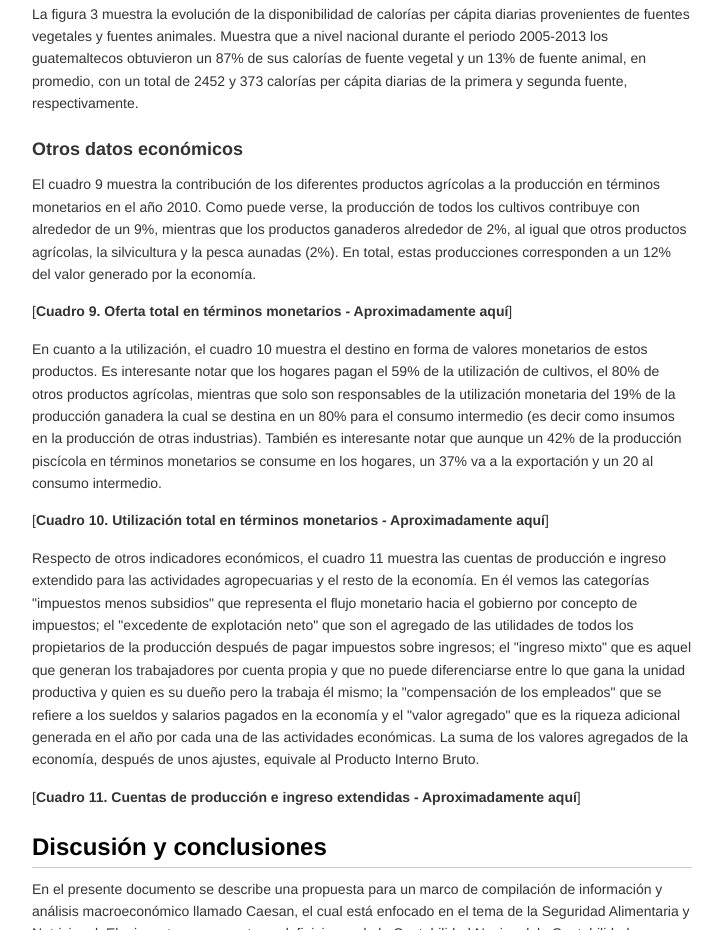
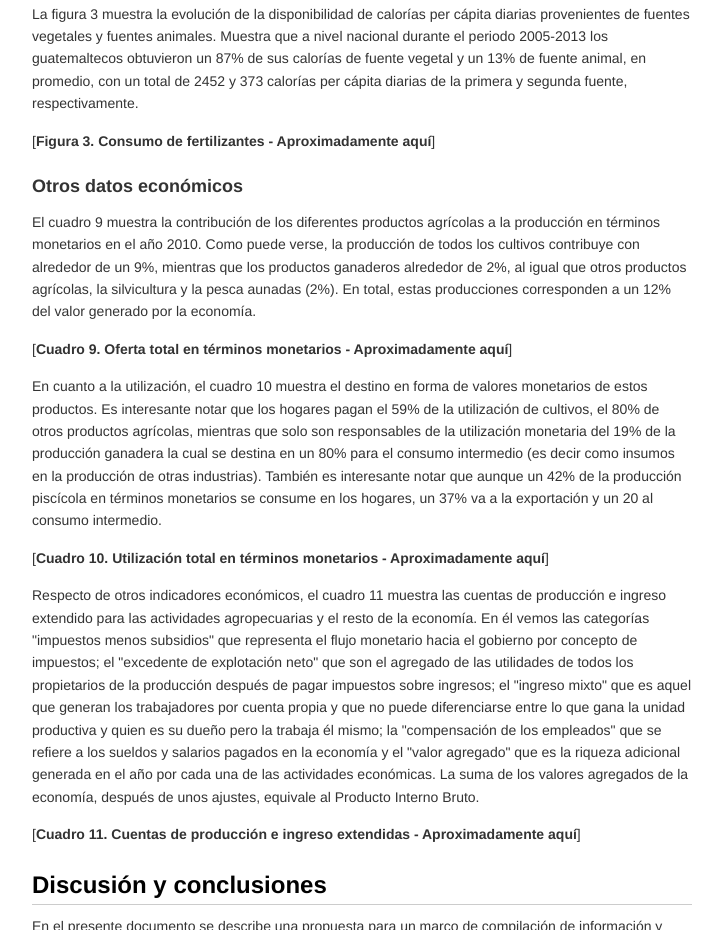
Before and after one commit to renatovargas/caesan, a plain HTML site: page pandoc/index.html in a window 1280 px wide. Shown: the part 10658-11588 px from the top of the page, without its empty margins (278-1000 px from the left). Drawn offline with Linux system fonts and the light colour scheme.

Commit message:
Arregle css

```diff
--- a/pandoc/index.html
+++ b/pandoc/index.html
@@ -199,6 +199,7 @@ Estas combinaciones son sugerencias las cuales pueden ser expandidas por las nec
 <li>alimentos gratificantes.</li>
 </ol>
 <p>La figura 3 muestra la evolución de la disponibilidad de calorías per cápita diarias provenientes de fuentes vegetales y fuentes animales. Muestra que a nivel nacional durante el periodo 2005-2013 los guatemaltecos obtuvieron un 87% de sus calorías de fuente vegetal y un 13% de fuente animal, en promedio, con un total de 2452 y 373 calorías per cápita diarias de la primera y segunda fuente, respectivamente.</p>
+<p>[<strong>Figura 3. Consumo de fertilizantes - Aproximadamente aquí</strong>]</p>
 <h3 id="otros-datos-económicos">Otros datos económicos</h3>
 <p>El cuadro 9 muestra la contribución de los diferentes productos agrícolas a la producción en términos monetarios en el año 2010. Como puede verse, la producción de todos los cultivos contribuye con alrededor de un 9%, mientras que los productos ganaderos alrededor de 2%, al igual que otros productos agrícolas, la silvicultura y la pesca aunadas (2%). En total, estas producciones corresponden a un 12% del valor generado por la economía.</p>
 <p>[<strong>Cuadro 9. Oferta total en términos monetarios - Aproximadamente aquí</strong>]</p>
```
Also changed, not shown: 3 other files.
